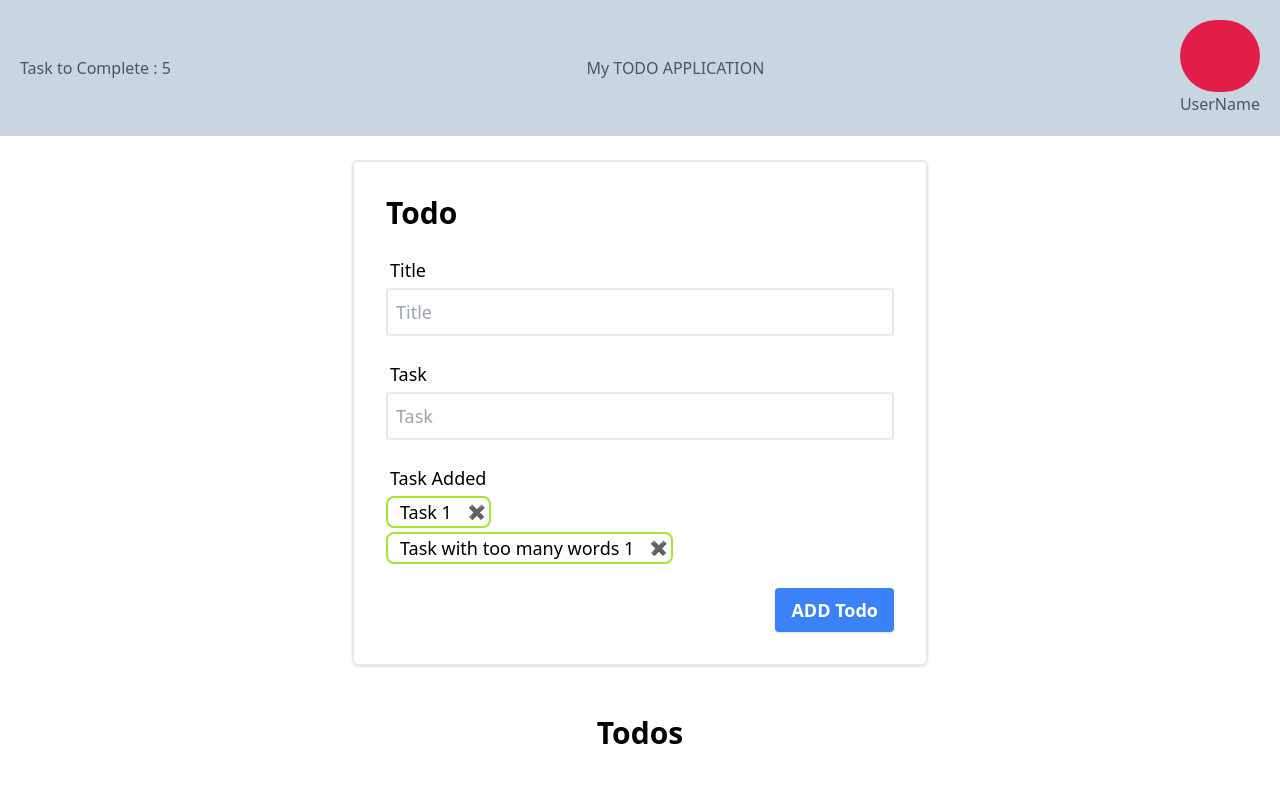
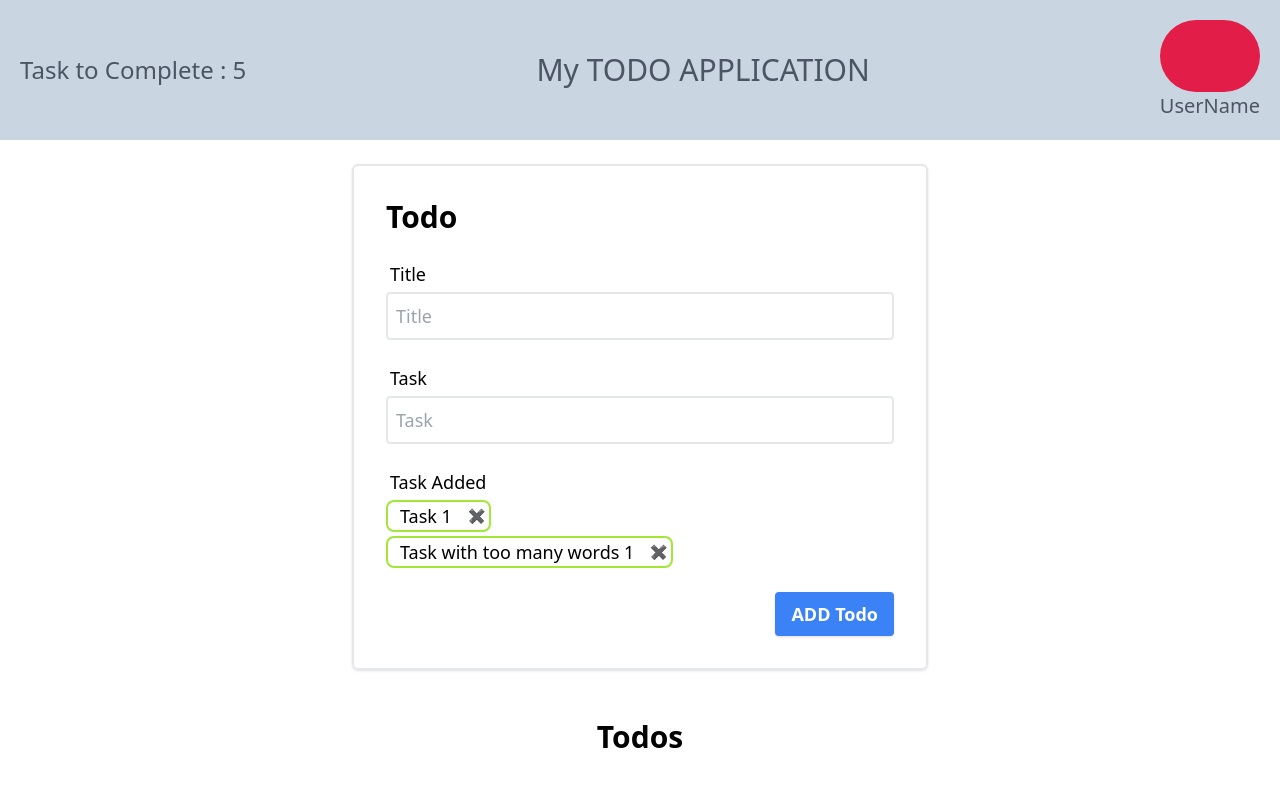
Before and after one commit to SushilBhandary/Todo-frontend, a JavaScript app: page / in a window 1280 px wide. Shown: the top 800 px of the page. Built offline with nearby package versions, Linux system fonts and the light colour scheme; the HTML template or start-up script is replaced by a standard one.

Commit message:
updateing heater fount Size

```diff
--- a/src/components/Header.js
+++ b/src/components/Header.js
@@ -1,15 +1,15 @@
 
 const Header = () => {
-    return(
-      <header class="text-gray-600 body-font bg-[#CAD5E2]">
-        <div class="container mx-auto flex flex-wrap p-5 flex-col md:flex-row items-center justify-between">
-          <div>Task to Complete : 5</div>
-          <div> My TODO APPLICATION</div>
-          <div><div className="rounded-full bg-rose-600 p-9"></div> UserName </div>
-        </div>
-      </header>
-    )
-  }
+  return(
+    <header className="text-gray-600 body-font bg-[#CAD5E2]">
+      <div className="container mx-auto flex flex-wrap p-5 flex-col md:flex-row items-center justify-between">
+        <div className="text-2xl">Task to Complete : 5</div>
+        <div className="text-3xl"> My TODO APPLICATION</div>
+        <div className="text-xl"><div className="rounded-full bg-rose-600 p-9"></div> UserName </div>
+      </div>
+    </header>
+  )
+}
 
 
 export default Header
```
